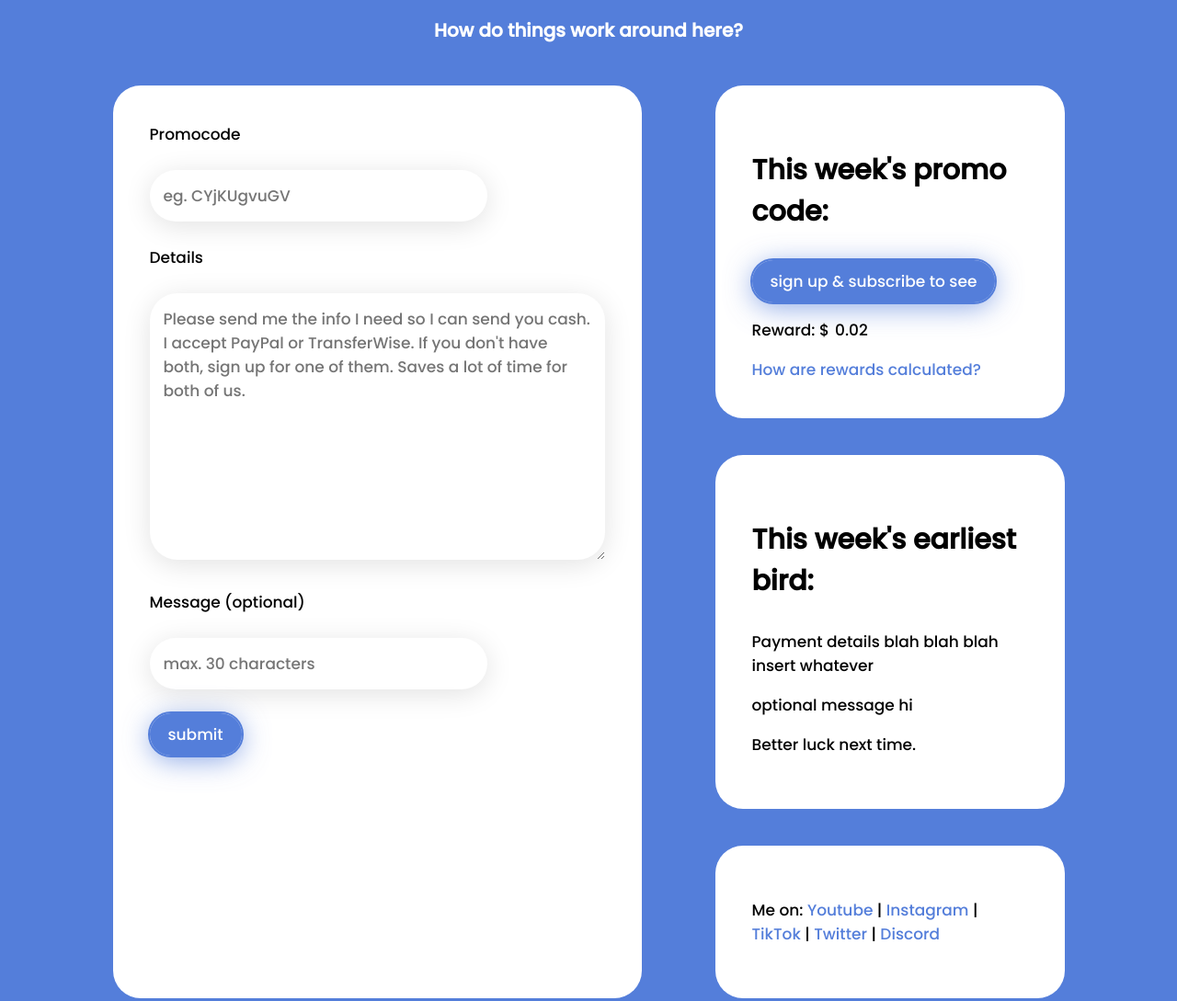
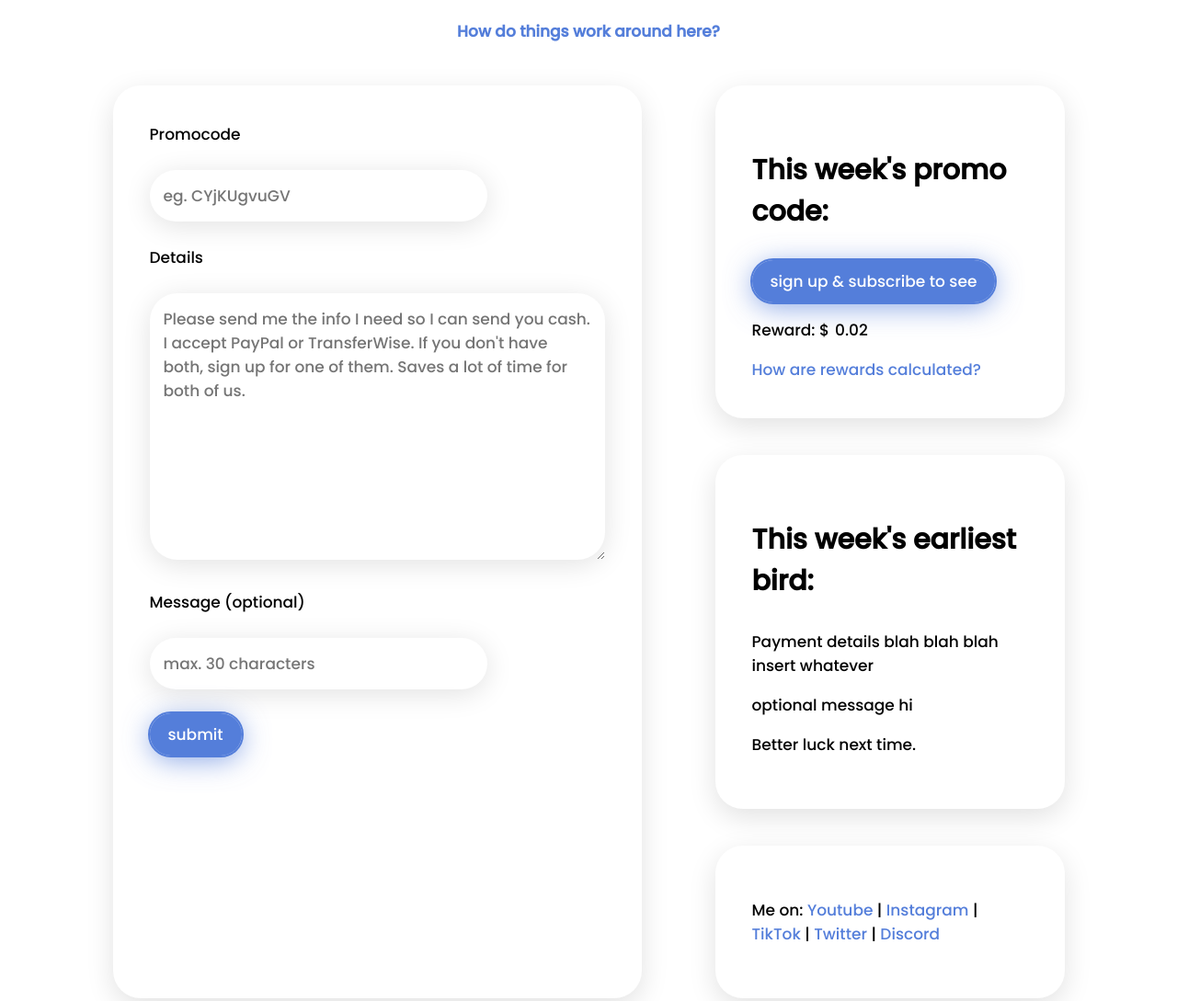
Before and after one commit to Coldge/promocodium, a plain HTML site: page index.html in a window 1280 px wide. Shown: the top 1089 px of the page at 92% size. Drawn offline with Linux system fonts and the light colour scheme.

Commit message:
removed folders

```diff
--- a/styles/a-styles.css
+++ b/styles/a-styles.css
@@ -10,9 +10,9 @@
     font-size: 17px;
     -webkit-tap-highlight-color: transparent;
 }
-body {
+/* body {
     background-color: #547eda;
-}
+} */
 ::selection{
     background-color: #547eda;
     color: white;
@@ -32,13 +32,13 @@ h3 {
     text-align: center;
     margin: 0px;
 }
-.how>a {
+/* .how>a {
     color: white;
     font-size: 20px;
 }
 .how>a:hover {
     color: black;
-}
+} */
 .full {
     display: flex;
     flex-direction: row;
@@ -55,7 +55,7 @@ h3 {
     /* backdrop-filter: blur(10px); */
     border-radius: 30px;
     padding: 40px;
-    /* box-shadow: 0px 9px 30px rgb(226, 226, 226); */
+    box-shadow: 0px 9px 30px rgb(226, 226, 226);
     margin: 40px;
     width: fit-content;
     transition: .3s;
```
Also changed, not shown: account.html (renamed from webpages/account.html), index.html (renamed from webpages/index.html), info.html (renamed from webpages/info.html), meke-meke-mooie.html (renamed from webpages/meke-meke-mooie.html), subscribe.html (renamed from webpages/subscribe.html).
